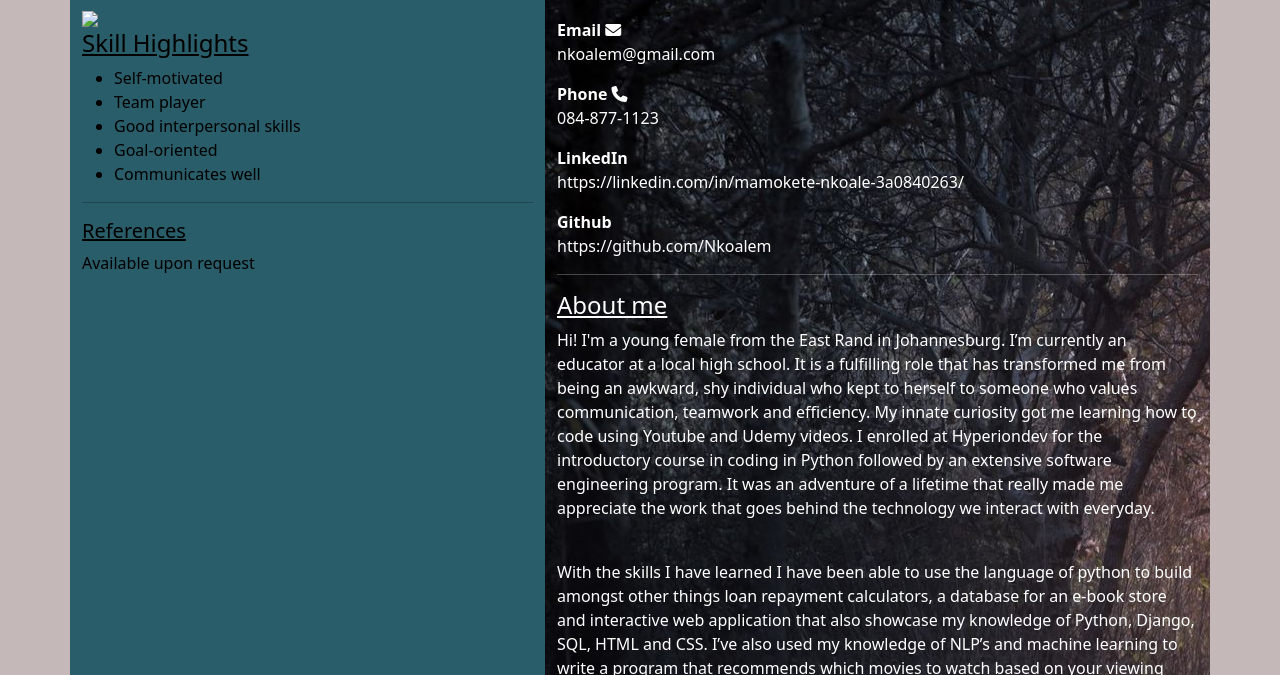
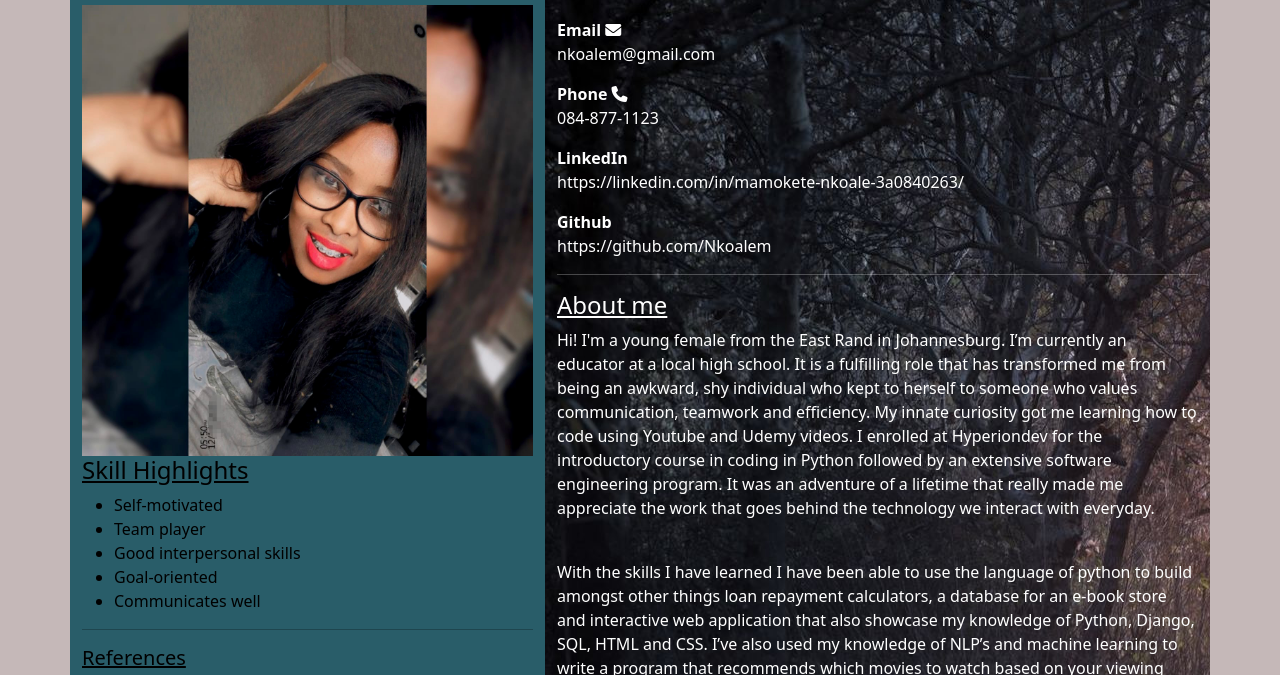
Before and after one commit to Nkoalem/Personal-Webpage, a plain HTML site: page index.html in a window 1280 px wide. Shown: the part 113-788 px from the top of the page. Drawn offline with nearby package versions, Linux system fonts and the light colour scheme; files whose address does not match are found by name.

Commit message:
Update index.html
linked images to html file

```diff
--- a/index.html
+++ b/index.html
@@ -17,7 +17,7 @@
             <h3>Software Developer
                 <i class="fas fa-computer"></i>
             </h3>
-            <img src="dc3ed451-cd74-4549-85c0-6d7dd7bfa082.jpg" style="height: auto; max-width: 100%;">
+            <img src="images/dc3ed451-cd74-4549-85c0-6d7dd7bfa082.jpg" style="height: auto; max-width: 100%;">
             <h4 style="text-decoration: underline;">Skill Highlights</h4>
             <ul>
                 <li>Self-motivated</li>
```
